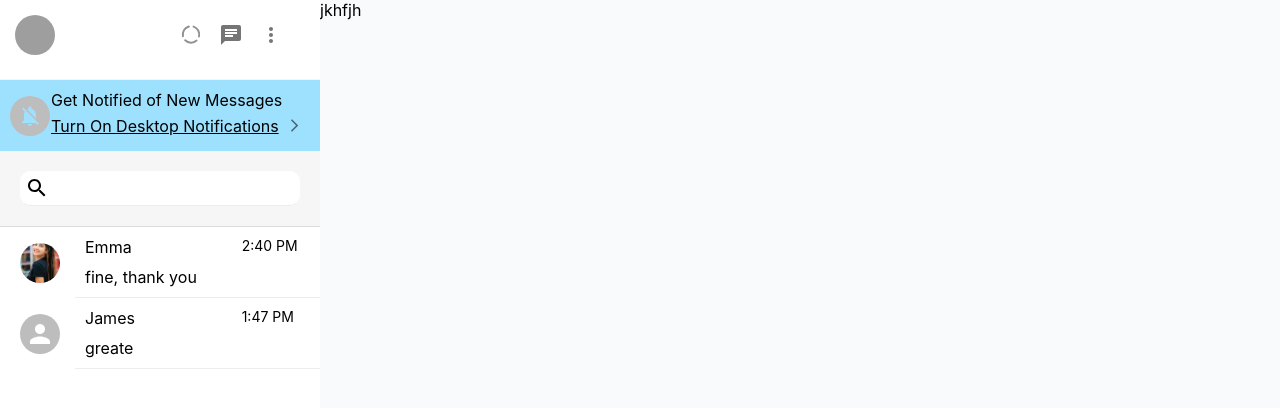
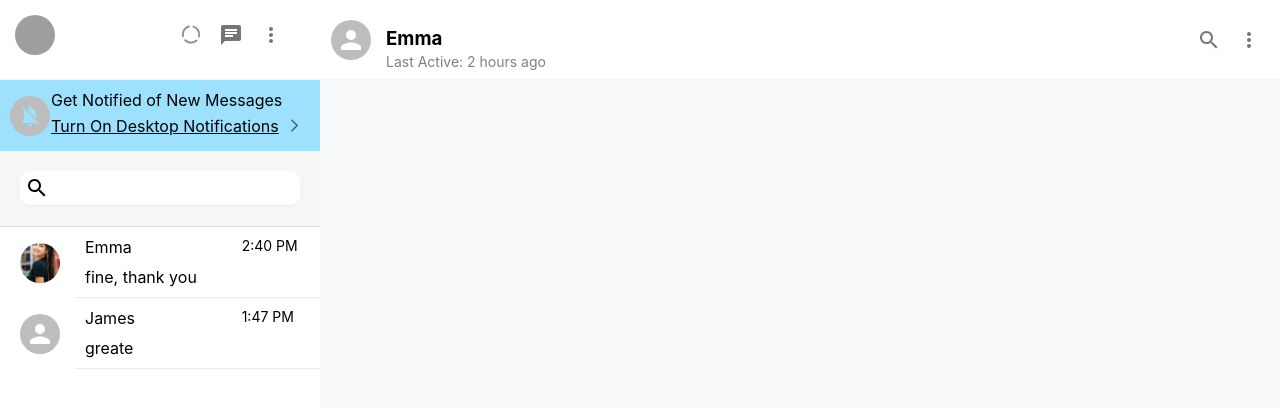
Before and after one commit to jasonkartz7/whatsapp-clone, a Next.js app: page /chat/1 in a window 1280 px wide. Shown: the top 408 px of the page. Built offline with nearby package versions, Linux system fonts and the light colour scheme; grey boxes are pictures that could not be loaded.

Commit message:
header_chatbox

```diff
--- /dev/null
+++ b/components/ChatContent.js
@@ -0,0 +1,57 @@
+import { Avatar, IconButton } from '@mui/material';
+import React from 'react';
+import styled from 'styled-components';
+import SearchIcon from '@mui/icons-material/Search';
+import MoreVertIcon from '@mui/icons-material/MoreVert';
+
+const ChatContent = () => {
+  return (
+    <Container>
+      <Header>
+        <Avatar />
+        <HeaderInfo>
+          <h3>Emma</h3>
+          <div>Last Active: 2 hours ago</div>
+        </HeaderInfo>
+        <IconButton>
+          <SearchIcon />
+        </IconButton>
+        <IconButton>
+          <MoreVertIcon />
+        </IconButton>
+      </Header>
+    </Container>
+  );
+};
+
+export default ChatContent;
+
+const Container = styled.div`
+  display: flex;
+  flex-direction: column;
+`;
+
+const Header = styled.div`
+  position: sticky;
+  background-color: white;
+  z-index: 100;
+  top: 0;
+  display: flex;
+  padding: 11px;
+  height: 80px;
+  align-items: center;
+  border-bottom: 1px solid whitesmoke;
+`;
+
+const HeaderInfo = styled.div`
+  margin-left: 15px;
+  flex: 1;
+  > h3 {
+    margin-bottom: 3px;
+  }
+
+  > div {
+    font-size: 14px;
+    color: gray;
+  }
+`;
--- a/pages/chat/[id].js
+++ b/pages/chat/[id].js
@@ -1,8 +1,15 @@
 import React from 'react';
 import styled from 'styled-components';
+import ChatContent from '../../components/ChatContent';
 
 const ChatBox = () => {
-  return <Container>jkhfjh</Container>;
+  return (
+    <Container>
+      <ChatContainer>
+        <ChatContent />
+      </ChatContainer>
+    </Container>
+  );
 };
 
 export default ChatBox;
@@ -12,3 +19,7 @@ const Container = styled.div`
   background-color: #f8fafc;
   width: 100%;
 `;
+
+const ChatContainer = styled.div`
+  flex: 1;
+`;
```
